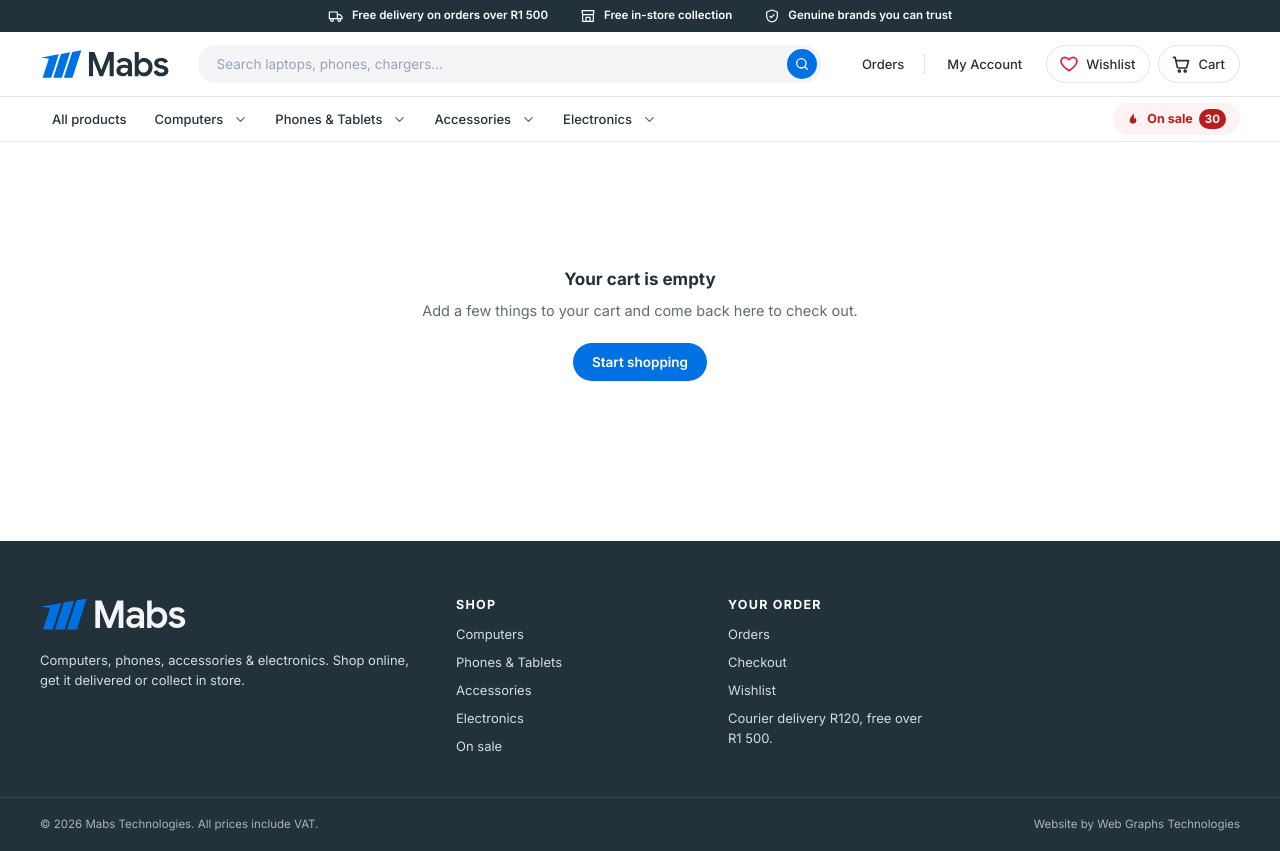
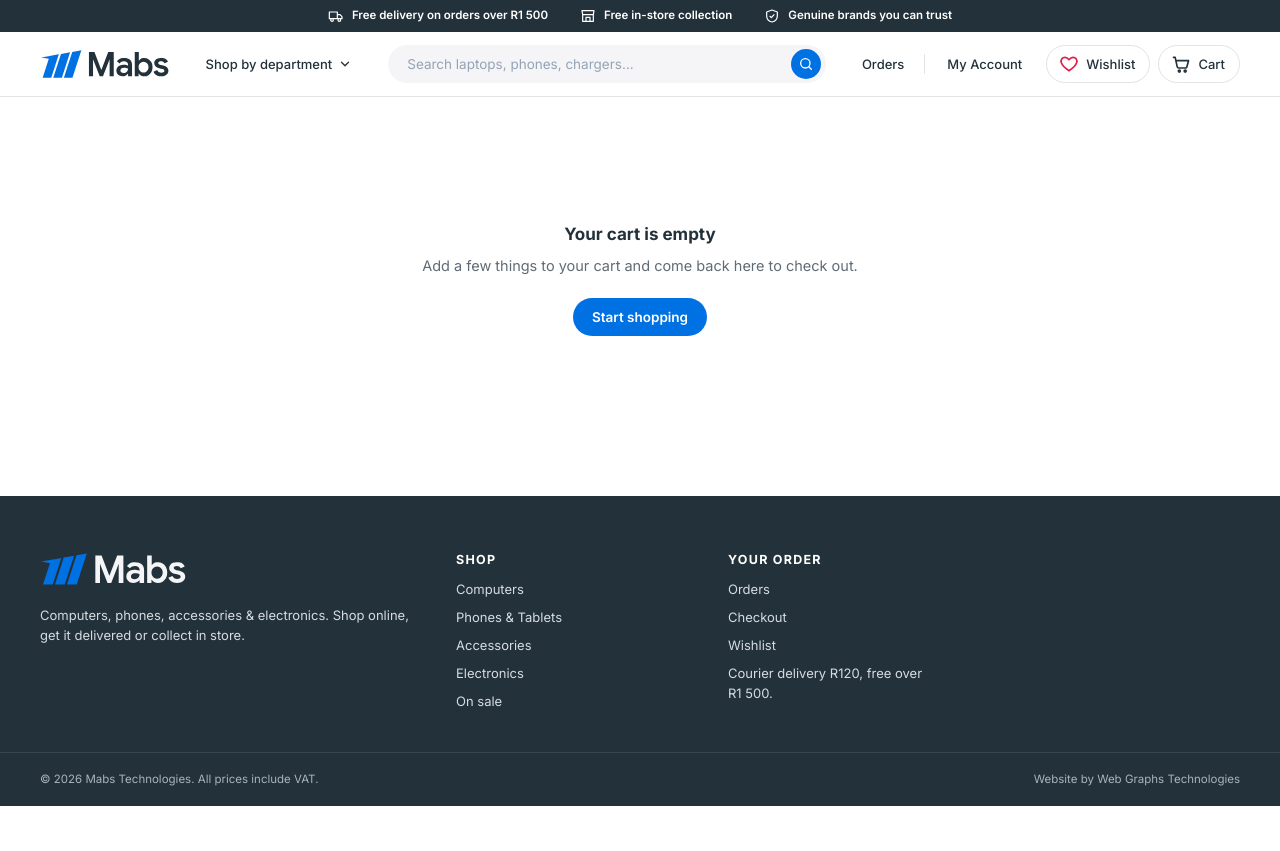
Before and after one commit to arclay2026/Mabs-Technologies, a PHP site: page /checkout.html in a window 1280 px wide. After the commit the page ends 806 px from the top, so only its background shows below. Run offline with PHP 8.4, Linux system fonts and the light colour scheme.

Commit message:
"Shop by department" header on every page
Use the compact header everywhere, including the homepage: logo, a
"Shop by department" dropdown, search, Orders | My Account, Wishlist
and Cart, with no category row underneath. Removes the old category row
and its per-department mega menus, and tightens the sticky offsets for
the shorter header. Below 1100px the Orders and My Account text links
move into the slide-out menu so the search bar keeps its room.

Co-Authored-By: Claude Opus 5.5 <noreply@anthropic.com>
Claude-Session: https://claude.ai/code/session_01SbaZHhwJjQD5GvpRPqQRsf

```diff
--- a/css/mabs.css
+++ b/css/mabs.css
@@ -33,7 +33,7 @@
 }
 
 *, *::before, *::after { box-sizing: border-box; }
-html { scroll-behavior: smooth; scroll-padding-top: 140px; }
+html { scroll-behavior: smooth; scroll-padding-top: 90px; }
 @media (prefers-reduced-motion: reduce) { html { scroll-behavior: auto; } *, *::before, *::after { transition: none !important; animation: none !important; } }
 body.mabs { margin: 0; background: var(--bg); color: var(--text); font: 400 14.5px/1.55 var(--font); -webkit-font-smoothing: antialiased; }
 body.drawer-open, body.sheet-open { overflow: hidden; }
@@ -165,15 +165,15 @@ body.drawer-open, body.sheet-open { overflow: hidden; }
 .orders-link { display: inline-flex; align-items: center; height: 38px; padding: 0 12px; margin-right: 4px; border-radius: 999px; font-size: 13px; font-weight: 500; color: var(--ink); transition: background .15s; }
 .orders-link:hover { background: #f5f5f7; }
 .orders-link[aria-current="page"] { text-decoration: underline; text-underline-offset: 4px; }
-@media (max-width: 760px) { .orders-link { display: none; } } /* in the slide-out menu on phones */
+@media (max-width: 1100px) { .orders-link { display: none; } } /* in the slide-out menu on smaller screens */
 
 .links-sep { width: 1px; height: 20px; margin: 0 2px 0 -4px; background: var(--line); }
-@media (max-width: 760px) { .links-sep { display: none; } }
+@media (max-width: 1100px) { .links-sep { display: none; } }
 
-/* account pages: "Shop by department" dropdown instead of the category row */
-@media (min-width: 901px) { .bar-compact { grid-template-columns: auto auto minmax(0, 1fr) auto; gap: 24px; } }
+/* "Shop by department" dropdown beside the logo */
+@media (min-width: 901px) { .bar { grid-template-columns: auto auto minmax(0, 1fr) auto; gap: 24px; } }
 .dept-menu { display: flex; }
-.mega-toggle.dept-btn { width: auto; white-space: nowrap; height: 38px; margin: 0; padding: 0 12px; gap: 6px; display: inline-flex; border-radius: 999px; font-size: 13px; font-weight: 500; color: var(--ink); }
+.mega-toggle.dept-btn { align-items: center; width: auto; white-space: nowrap; height: 38px; margin: 0; padding: 0 12px; gap: 6px; display: inline-flex; border-radius: 999px; font-size: 13px; font-weight: 500; color: var(--ink); }
 .mega-toggle.dept-btn:hover { background: #f5f5f7; color: var(--ink); }
 .mega-toggle.dept-btn svg { width: 14px; height: 14px; transition: transform .2s var(--ease); }
 .has-mega.dept-menu.is-open .dept-btn { transform: none; background: #f5f5f7; }
@@ -201,21 +201,6 @@ body.drawer-open, body.sheet-open { overflow: hidden; }
 @keyframes bump { 40% { transform: scale(1.06); } }
 
 /* category row + mega menus */
-.cat-nav { position: relative; border-top: 1px solid var(--line); }
-.cat-row { display: flex; align-items: stretch; justify-content: space-between; gap: 16px; }
-.cat-list { display: flex; align-items: stretch; gap: 4px; }
-.cat-list > li { display: flex; align-items: center; }
-.cat-link { position: relative; display: flex; align-items: center; height: 44px; padding: 0 4px 0 12px; font-size: 13px; font-weight: 500; color: var(--text); transition: color .15s; }
-.cat-list > li:first-child .cat-link { padding-right: 12px; }
-.cat-link::after { content: ""; position: absolute; left: 12px; right: 0; bottom: -1px; height: 3px; border-radius: 3px 3px 0 0; background: var(--accent-bright); transform: scaleX(0); transform-origin: left; transition: transform .22s var(--ease); }
-.cat-list > li:first-child .cat-link::after { right: 12px; }
-.cat-link:hover, .has-mega.is-open .cat-link { color: var(--ink); }
-.cat-link:hover::after, .has-mega.is-open .cat-link::after, .cat-link[aria-current="page"]::after { transform: scaleX(1); }
-.cat-link[aria-current="page"] { color: var(--ink); }
-.mega-toggle { display: grid; place-items: center; width: 26px; height: 26px; margin-right: 6px; border-radius: 6px; color: var(--mute); transition: transform .2s var(--ease), background .15s; }
-.mega-toggle:hover { background: var(--bg-alt); color: var(--ink); }
-.mega-toggle svg { width: 15px; height: 15px; }
-.has-mega.is-open .mega-toggle { transform: rotate(180deg); color: var(--ink); }
 .deals-link { align-self: center; display: inline-flex; align-items: center; gap: 6px; height: 32px; padding: 0 14px 0 12px; border-radius: 999px; background: #fef2f2; color: var(--sale); font-size: 12.5px; font-weight: 700; transition: background .15s; }
 .deals-link svg { width: 16px; height: 16px; }
 .deals-link:hover, .deals-link[aria-current="page"] { background: #fee2e2; }
--- a/js/app.js
+++ b/js/app.js
@@ -214,7 +214,7 @@
   var page = document.body.getAttribute("data-page");
   var params = new URLSearchParams(location.search);
 
-  // a compact product row, used in the mega menu and search suggestions
+  // a compact product row, used in the search suggestions
   function mini(p, attrs) {
     return '<a class="mini" href="product.html?id=' + encodeURIComponent(p.id) + '"' + (attrs || "") + ">" +
       '<span class="mini-media" style="' + M.tileStyle(p) + '">' + M.media(p) + "</span>" +
@@ -222,31 +222,7 @@
       '<span class="mini-price">' + M.priceHtml(p) + "</span></span></a>";
   }
 
-  function picksFor(catId, n) {
-    return M.products.filter(function (p) { return p.category === catId && p.stock > 0; })
-      .sort(function (a, b) { return (b.featured ? 1 : 0) - (a.featured ? 1 : 0) || ((b.was || b.price) - b.price) - ((a.was || a.price) - a.price); })
-      .slice(0, n);
-  }
-
-  function megaPanel(c) {
-    var types = M.typesOf(c.id);
-    return '<div class="mega" id="mega-' + c.id + '" hidden><div class="wrap mega-grid">' +
-      '<div class="mega-col"><p class="mega-title">' + esc(c.name) + "</p><ul class=\"mega-types\">" +
-        types.map(function (t) {
-          return '<li><a href="index.html?cat=' + c.id + "&type=" + encodeURIComponent(t.type) + '#shop">' + esc(M.plural(t.type)) +
-            '<span class="n">' + t.count + "</span></a></li>";
-        }).join("") + "</ul>" +
-        '<a class="mega-all" href="index.html?cat=' + c.id + '#shop">Shop all ' + esc(c.name) + ICON.arrow + "</a></div>" +
-      '<div class="mega-col"><p class="mega-title">Popular right now</p><div class="mega-picks">' +
-        picksFor(c.id, 4).map(function (p) { return mini(p); }).join("") + "</div></div>" +
-      '<a class="mega-feature" href="index.html?cat=' + c.id + '#shop" style="--tile:' + M.tint(c.art.color, 0.86) + '">' +
-        '<span class="mega-art">' + M.art(c.art) + "</span>" +
-        "<b>" + esc(c.name) + "</b><span>" + esc(c.blurb) + "</span>" +
-        '<span class="mega-cta">Browse ' + M.products.filter(function (p) { return p.category === c.id; }).length + " products" + ICON.arrow + "</span></a>" +
-    "</div></div>";
-  }
-
-  // "Shop by department" dropdown used instead of the category row on account pages
+  // "Shop by department" dropdown beside the logo
   function deptMenu() {
     var deals = M.products.filter(function (p) { return p.was && p.was > p.price; }).length;
     return '<div class="has-mega dept-menu">' +
@@ -269,9 +245,6 @@
     var host = document.getElementById("site-header");
     if (!host) return;
     var s = M.store, d = s.delivery;
-    var dealCount = M.products.filter(function (p) { return p.was && p.was > p.price; }).length;
-    var compact = page === "orders" || page === "wishlist"; // account pages: no category row
-    var activeCat = page === "home" ? params.get("cat") : page === "product" ? (M.byId(params.get("id") || "") || {}).category : null;
     var perks = [[ICON.truck, "Free delivery on orders over " + money(d.freeOver)]];
     if (d.collect) perks.push([ICON.store, "Free in-store collection"]);
     perks.push([ICON.shield, "Genuine brands you can trust"]);
@@ -283,10 +256,10 @@
       }).join("") +
       (s.whatsapp ? '<a class="promo-help" href="https://wa.me/' + esc(s.whatsapp) + '" target="_blank" rel="noopener">' + ICON.chat + "Need help? WhatsApp us</a>" : "") +
       "</div></div>" +
-      '<header class="masthead"><div class="wrap bar' + (compact ? " bar-compact" : "") + '">' +
+      '<header class="masthead"><div class="wrap bar">' +
         '<button type="button" class="icon-btn menu-btn" data-open-menu aria-controls="menu-drawer" aria-label="Open menu">' + ICON.menu + "</button>" +
         '<a class="logo" href="index.html">' + logoImg() + "</a>" +
-        (compact ? deptMenu() : "") +
+        deptMenu() +
         '<div class="search-wrap">' +
           '<form class="search" action="index.html" role="search">' +
             '<label class="sr-only" for="q">Search products</label>' +
@@ -307,18 +280,7 @@
             '<span class="act-icon">' + ICON.cart + '</span><span class="act-label">Cart</span><span class="count" data-cart-count hidden></span></button>' +
         "</div>" +
       "</div>" +
-      (compact ? "" : '<nav class="cat-nav" aria-label="Shop by category"><div class="wrap cat-row"><ul class="cat-list">' +
-        '<li><a class="cat-link" data-nav="all" href="index.html#shop">All products</a></li>' +
-        M.categories.map(function (c) {
-          return '<li class="has-mega"><a class="cat-link" data-nav="' + c.id + '" href="index.html?cat=' + c.id + '#shop"' +
-            (activeCat === c.id ? ' aria-current="page"' : "") + ">" + esc(c.name) + "</a>" +
-            '<button type="button" class="mega-toggle" aria-expanded="false" aria-controls="mega-' + c.id + '" aria-label="' + esc(c.name) + ' menu">' + ICON.chevron + "</button>" +
-            megaPanel(c) + "</li>";
-        }).join("") +
-        "</ul>" +
-        '<a class="deals-link" data-nav="deals" href="index.html?deals=1#shop"' + (page === "home" && params.get("deals") ? ' aria-current="page"' : "") + ">" +
-          ICON.flame + "On sale" + (dealCount ? '<span class="deals-n">' + dealCount + "</span>" : "") + "</a>" +
-      "</div></nav>") + "</header>" +
+      "</header>" +
       '<div class="search-scrim" hidden></div>';
 
     setupSearch(host);
--- a/js/shop.js
+++ b/js/shop.js
@@ -93,12 +93,6 @@
     // only jump the page to the shop once someone has actually used it
     var hash = qs || touched ? "#shop" : location.hash;
     history.replaceState(null, "", location.pathname + (qs ? "?" + qs : "") + hash);
-    // keep the header category links in step with the shop
-    var current = state.q || state.wish ? "" : state.deals && !state.cat ? "deals" :
-      state.cat && !state.deals ? state.cat : !state.cat && !state.deals && hash === "#shop" ? "all" : "";
-    document.querySelectorAll(".cat-nav [data-nav]").forEach(function (a) {
-      if (a.getAttribute("data-nav") === current) a.setAttribute("aria-current", "page"); else a.removeAttribute("aria-current");
-    });
   }
 
   function matches(p, skipBrand) {
```
Also changed, not shown: other parts of css/mabs.css (+5 -22 lines), README.md.
